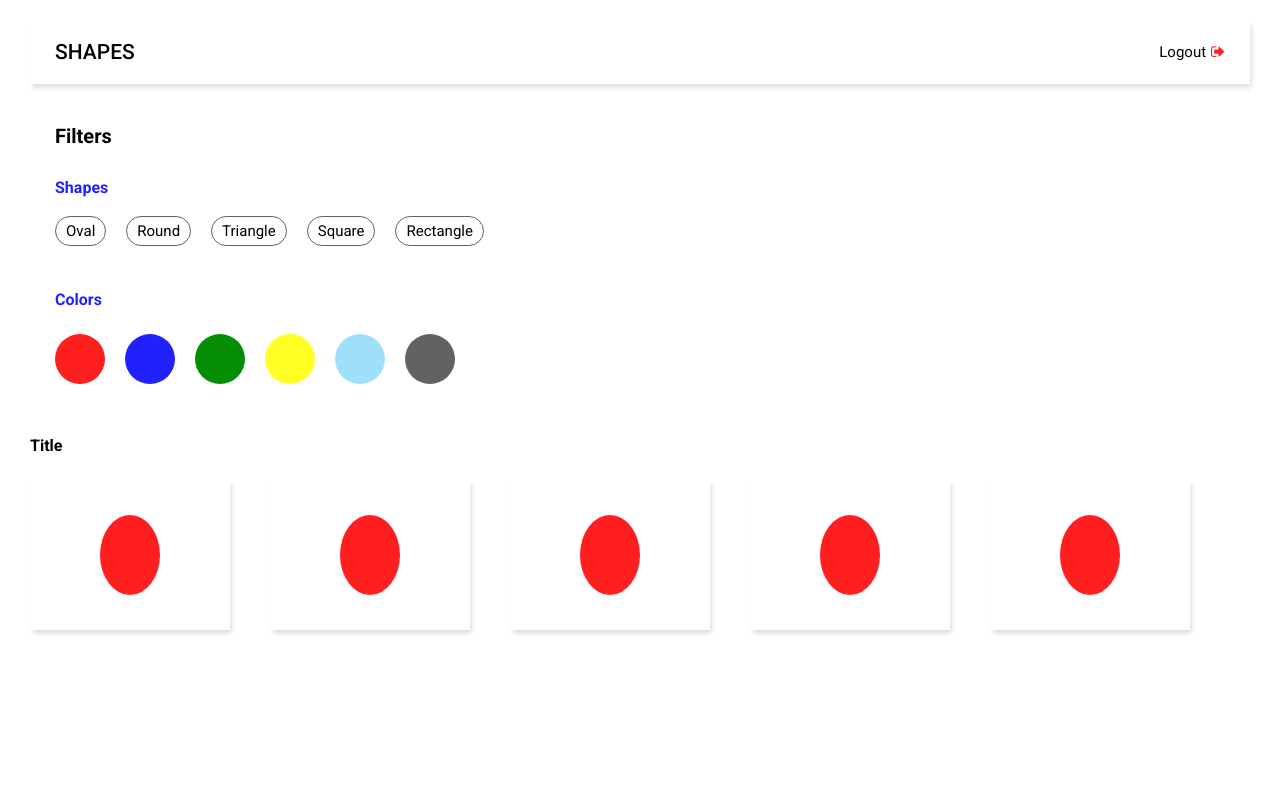
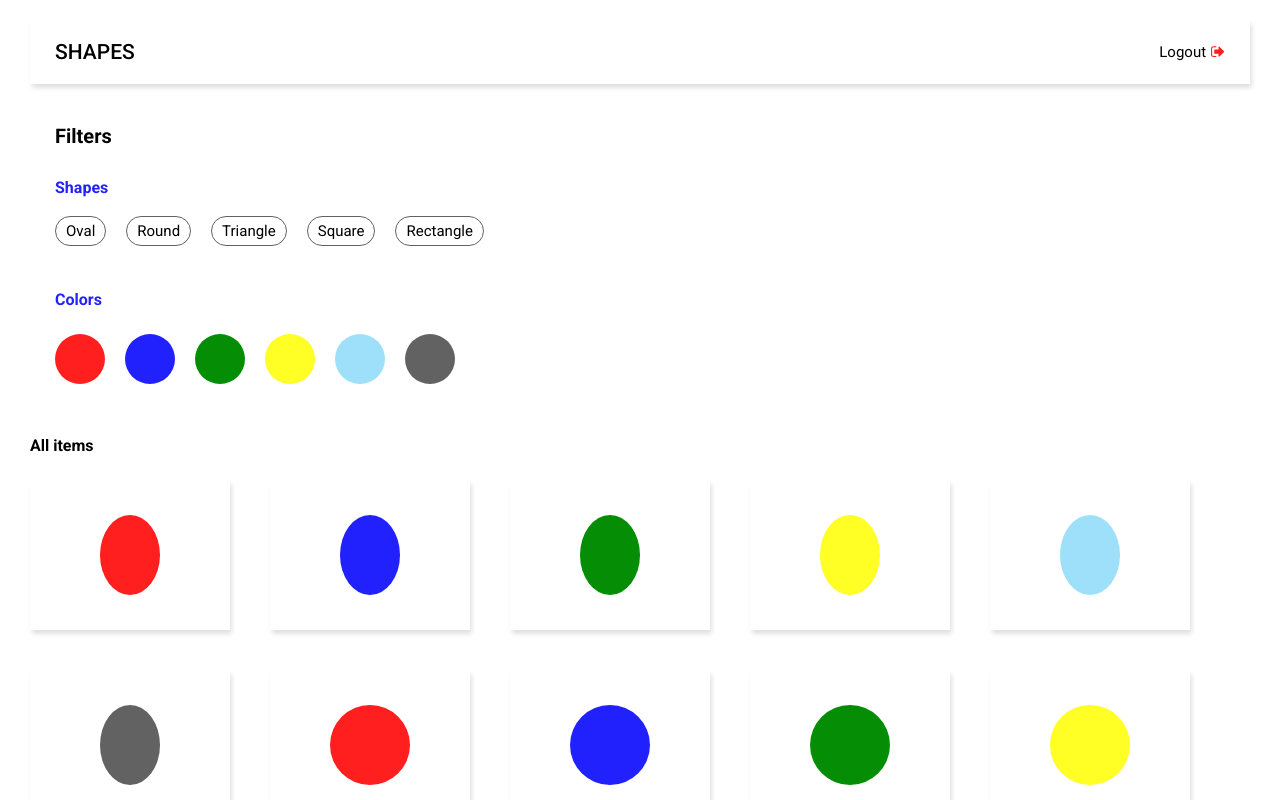
Before and after one commit to orsdev/shapey, a React (Create React App) app: page / in a window 1280 px wide. Shown: the top 800 px of the page. Built offline with nearby package versions, Linux system fonts and the light colour scheme.

Commit message:
colors redux state used in component

```diff
--- a/src/component/ShapesColorsGrid.tsx
+++ b/src/component/ShapesColorsGrid.tsx
@@ -1,6 +1,7 @@
 import React from 'react';
 import { useDispatch, useSelector } from 'react-redux';
 import { addShapes } from '../redux/actions/shapes.action';
+import { addColors } from '../redux/actions/colors.action';
 import { RootState } from '../redux/rootReducer';
 import Data from '../data.json';
 
@@ -8,22 +9,27 @@ const ShapesColorsGrid: React.FC = () => {
   const { shapes } = useSelector(
     (state: RootState) => state.shapes);
 
+  const { colors } = useSelector(
+    (state: RootState) => state.colors);
   const dispatch = useDispatch();
 
   React.useEffect(() => {
     dispatch(addShapes(Data.shapes));
+    dispatch(addColors(Data.colors));
   }, [])
 
   return (
     <section className="grid">
-      <h4 className="grid-title">Title</h4>
+      <h4 className="grid-title">All items</h4>
       <ul className="grid-items">
-        {shapes.map((value: string, index: number) => {
-          return (
-            <li key={index}>
-              <span className="oval red" />
-            </li>
-          )
+        {shapes.map((shape: string) => {
+          return colors.map((color: string, index: number) => {
+            return (
+              <li key={index}>
+                <span className={`${shape} ${color}`} />
+              </li>
+            )
+          })
         })}
       </ul>
     </section>
```
